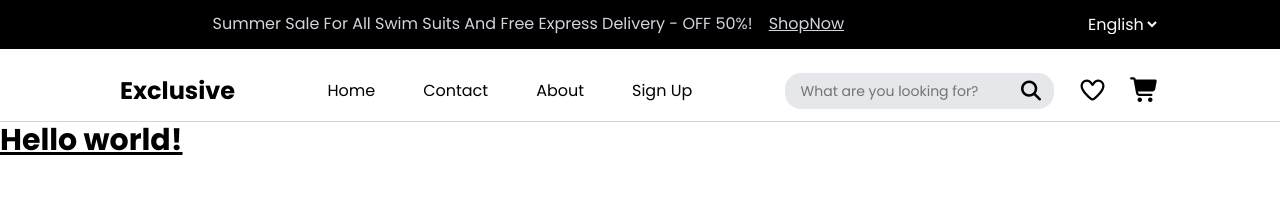
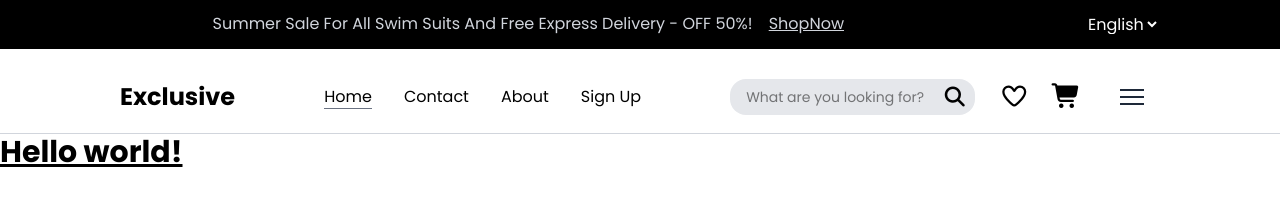
Before and after one commit to mohamedmajzoub/ecommerce-html5-tailwind-javascript, a website: page src/index.html in a window 1280 px wide. Drawn offline with Linux system fonts and the light colour scheme.

Commit message:
add hove

```diff
--- a/src/index.html
+++ b/src/index.html
@@ -25,30 +25,74 @@
     </div>
   </section>
 
-  <section class="flex justify-between items-center px-30 pt-6 pb-3 border-gray-300 border-b">
+  <section class="flex justify-between items-center px-5 lg:px-30 pt-6 pb-3 border-gray-300 border-b">
 
     <h1 class="font-bold text-2xl"><a href="#">Exclusive</a></h1>
-    <nav class="flex gap-12">
-      <a href="#">Home</a>
-      <a href="#">Contact</a>
-      <a href="#">About</a>
-      <a href="#">Sign Up</a>
+    <nav class="hidden lg:flex gap-8">
+      <a class="group relative" href="#">Home
+        <span
+          class="bottom-0 left-0 absolute bg-gray-500 w-full h-0.25 scale-x-100 group-hover:scale-x-100 transition-transform duration-300 transform"></span>
+      </a>
+      <a class="group relative" href="#">Contact
+        <span
+          class="bottom-0 left-0 absolute bg-gray-500 w-full h-0.25 scale-x-0 group-hover:scale-x-100 transition-transform duration-300 transform"></span>
+
+      </a>
+      <a class="group relative" href="#">About
+        <span
+          class="bottom-0 left-0 absolute bg-gray-500 w-full h-0.25 scale-x-0 group-hover:scale-x-100 transition-transform duration-300 transform"></span>
+
+      </a>
+      <a class="group relative" href="#">Sign Up
+        <span
+          class="bottom-0 left-0 absolute bg-gray-500 w-full h-0.25 scale-x-0 group-hover:scale-x-100 transition-transform duration-300 transform"></span>
+
+      </a>
     </nav>
     <div class="flex items-center space-x-6">
-      <form class="flex items-center bg-gray-200 rounded-2xl" action="#">
-        <input class="py-2 ps-4 pe-1.5 w-59 text-sm" type="search" placeholder="What are you looking for?">
-        <button type="button" class="right-1.5 relative p-1 text-xl" type="submit"><i
+      <form class="hidden lg:flex items-center bg-gray-200 rounded-2xl overflow-hidden" action="#">
+        <input class="py-2 ps-4 pe-1.5 focus:border-transparent focus:outline-none focus:ring-0 w-55 text-sm"
+          type="search" placeholder="What are you looking for?">
+        <button type="button" class="right-2 relative text-xl" type="submit"><i
             class="fa-solid fa-magnifying-glass"></i></button>
       </form>
       <div class="space-x-4 text-2xl">
         <button type="button"><i class="fa-regular fa-heart"></i></button>
         <button type="button"><i class="fa-solid fa-cart-shopping"></i></button>
+        <button type="button" class="relative p-4" id="hamburger">
+          <div class="space-y-1.25">
+            <span class="block bg-gray-800 w-6 h-0.5 transition-all duration-300"></span>
+            <span class="block bg-gray-800 w-6 h-0.5 transition-all duration-300"></span>
+            <span class="block bg-gray-800 w-6 h-0.5 transition-all duration-300"></span>
+          </div>
+        </button>
       </div>
     </div>
   </section>
   <h1 class="font-bold text-3xl underline">
     Hello world!
   </h1>
+
+  <script>
+    const button = document.getElementById( 'hamburger' );
+    const spans = button.querySelectorAll( 'span' );
+
+    button.addEventListener( 'click', () => {
+      button.classList.toggle( 'open' );
+
+      if ( button.classList.contains( 'open' ) ) {
+        // Transform to X
+        spans[ 0 ].style.transform = 'rotate(45deg) translate(5px, 5px)';
+        spans[ 1 ].style.opacity = '0';
+        spans[ 2 ].style.transform = 'rotate(-45deg) translate(5px, -5px)';
+      } else {
+        // Back to hamburger
+        spans[ 0 ].style.transform = 'rotate(0) translate(0, 0)';
+        spans[ 1 ].style.opacity = '1';
+        spans[ 2 ].style.transform = 'rotate(0) translate(0, 0)';
+      }
+    } );
+  </script>
 </body>
 
 </html>
```
Also changed, not shown: dist/main.css.
